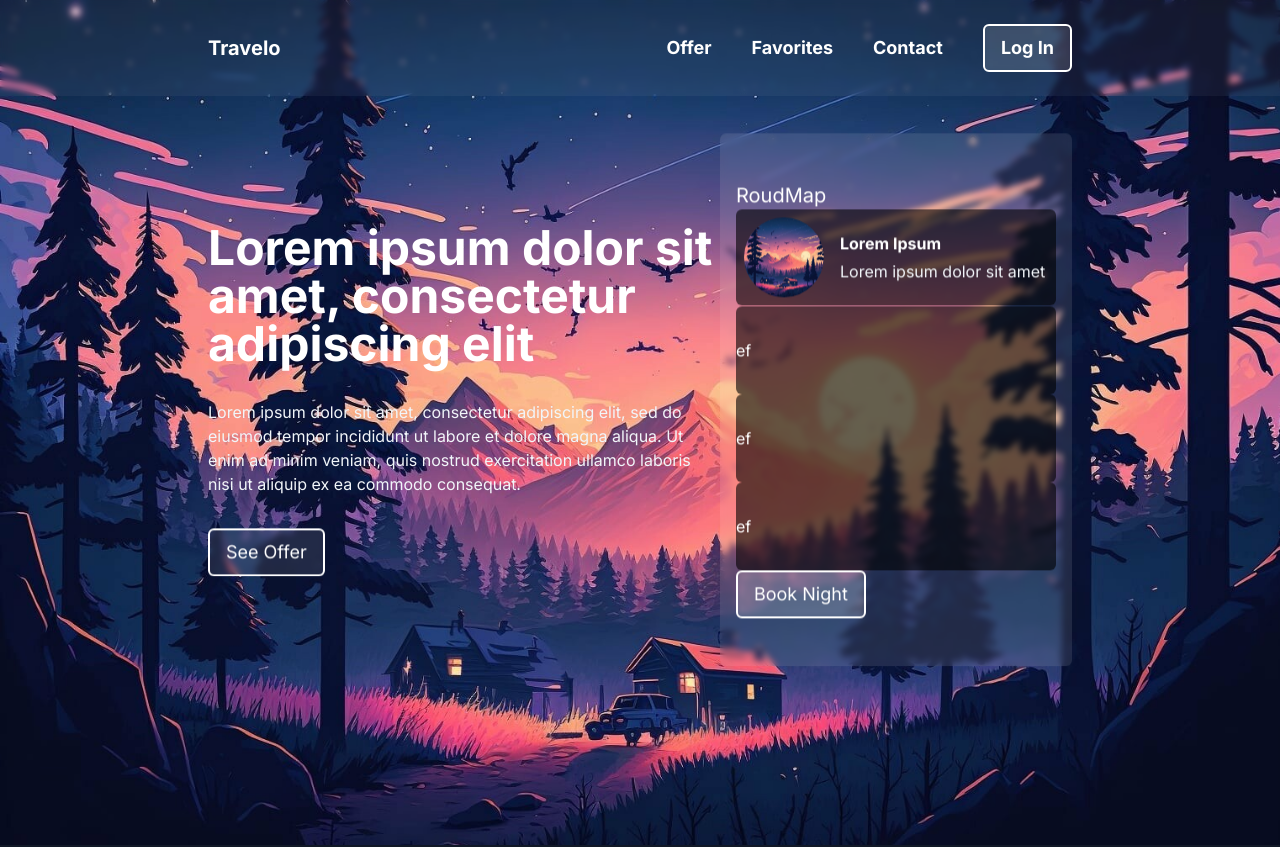
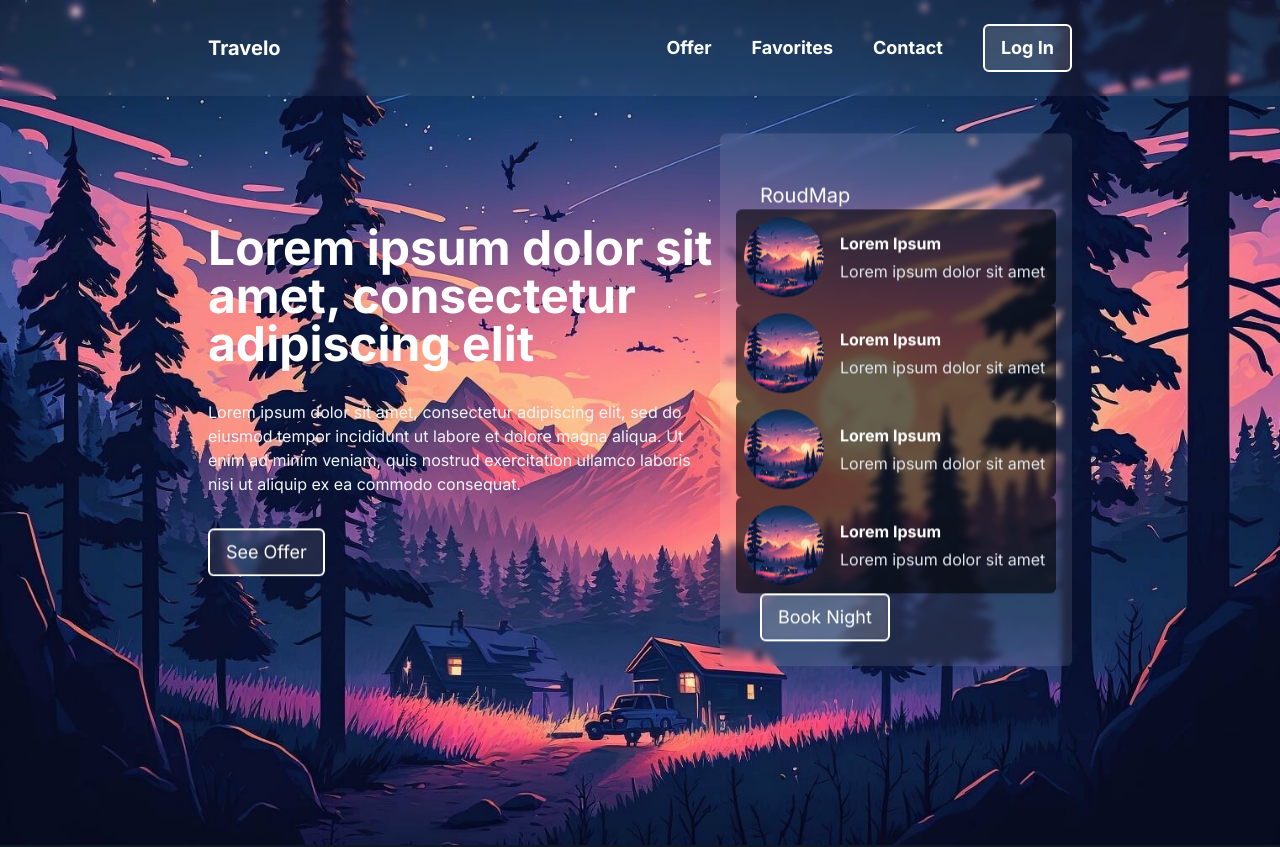
Before and after one commit to JayCodeGitHub/Travelo, a Next.js app: page / in a window 1280 px wide. Shown: the top 847 px of the page. Built offline with nearby package versions, Linux system fonts and the light colour scheme.

Commit message:
Create separate roadMapItems file

```diff
--- /dev/null
+++ b/src/assets/roadMapItems.ts
@@ -0,0 +1,6 @@
+export const RoadMapItems = [
+    {},
+    {},
+    {},
+    {},
+]
--- a/src/components/hero.tsx
+++ b/src/components/hero.tsx
@@ -1,6 +1,6 @@
 import Image from "next/image";
 import Button from "./button";
-import RoudMap from "./roudMap";
+import RoudMap from "./roadMap";
 
 export default function Hero() {
   return (
--- /dev/null
+++ b/src/components/roadMap.tsx
@@ -0,0 +1,31 @@
+import Image from "next/image";
+import Button from "./button";
+import { RoadMapItems } from "@/assets/roadMapItems";
+
+export default function RoadMap() {
+  return (
+    <div className="rounded-md w-96 backdrop-blur-[3px] bg-white/10 flex justify-between py-12 px-4 flex-col">
+      <h2 className="ml-6 text-xl">RoudMap</h2>
+      {RoadMapItems.map(() => (
+        <>
+          <div className="flex w-full h-24 gap-4 px-2 py-2 rounded-md bg-black/60">
+            <Image
+              className="object-cover w-auto h-full rounded-full aspect-square"
+              src="/images/hero.jpg"
+              alt="Hero Image"
+              width={1522}
+              height={1005}
+            />
+            <div className="flex flex-col items-start justify-center gap-1">
+              <h3 className="font-bold">Lorem Ipsum</h3>
+              <p className="text-slate-200">Lorem ipsum dolor sit amet</p>
+            </div>
+          </div>
+        </>
+      ))}
+      <span className="ml-6">
+        <Button>Book Night</Button>
+      </span>
+    </div>
+  );
+}
--- a/src/components/roudMap.tsx
+++ /dev/null
@@ -1,29 +0,0 @@
-import Image from "next/image";
-import Button from "./button";
-
-export default function RoudMap() {
-  return (
-    <div className="rounded-md w-96 backdrop-blur-[3px] bg-white/10 flex justify-between py-12 px-4 flex-col">
-      <h2 className="text-xl">RoudMap</h2>
-      <div className="flex w-full h-24 gap-4 px-2 py-2 rounded-md bg-black/60">
-        <Image
-          className="object-cover w-auto h-full rounded-full aspect-square"
-          src="/images/hero.jpg"
-          alt="Hero Image"
-          width={1522}
-          height={1005}
-        />
-        <div className="flex flex-col items-start justify-center gap-1">
-          <h3 className="font-bold">Lorem Ipsum</h3>
-          <p className="text-slate-100">Lorem ipsum dolor sit amet</p>
-        </div>
-      </div>
-      <div className="w-full py-8 rounded-md bg-black/60">ef</div>
-      <div className="w-full py-8 rounded-md bg-black/60">ef</div>
-      <div className="w-full py-8 rounded-md bg-black/60">ef</div>
-      <span>
-        <Button>Book Night</Button>
-      </span>
-    </div>
-  );
-}
```
